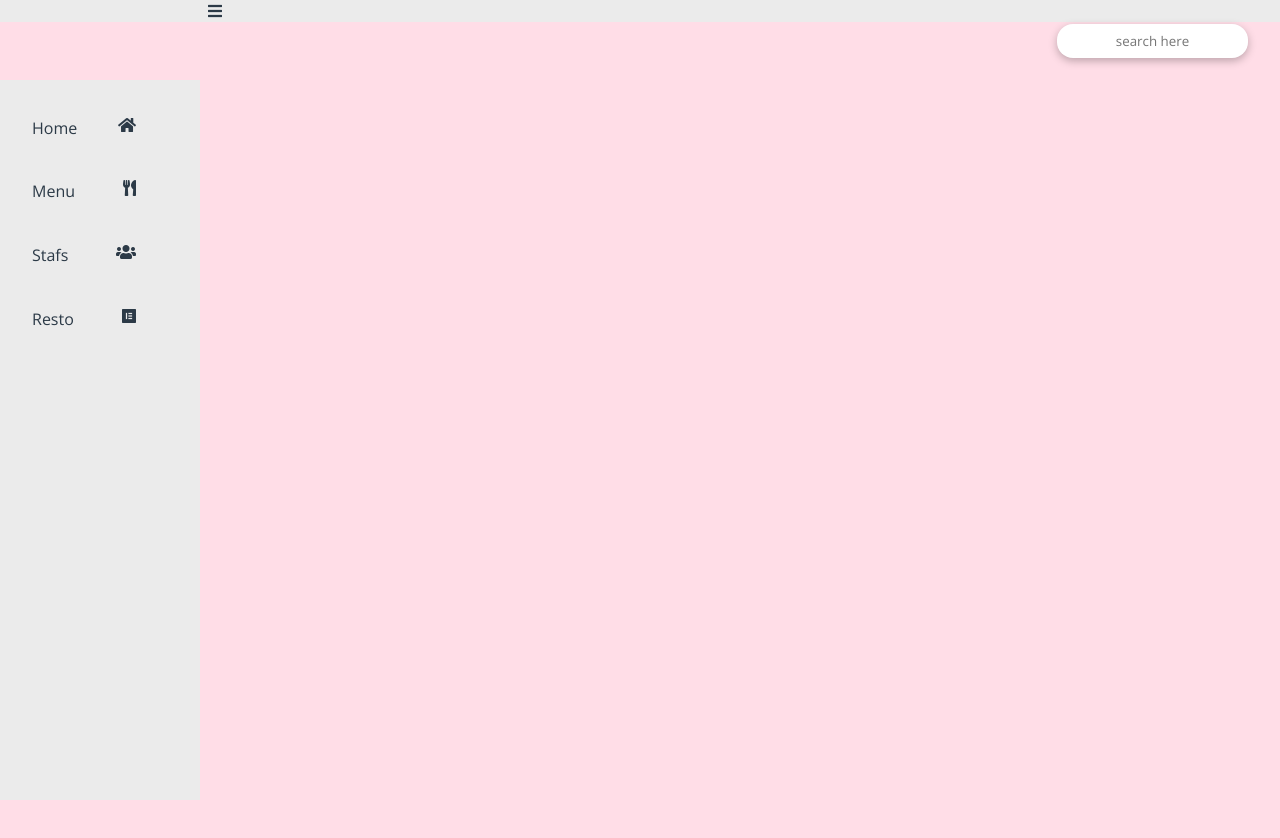
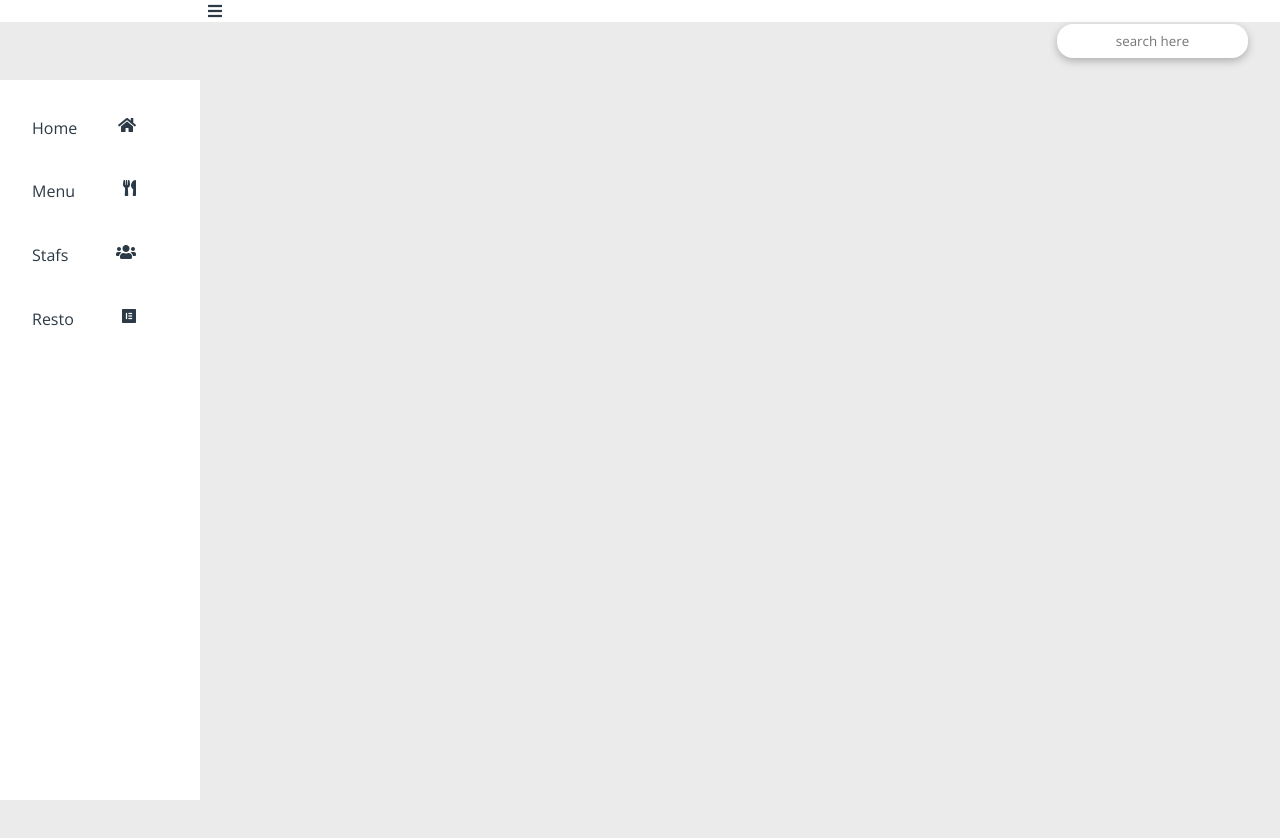
Before and after one commit to Joy-Ghosh/KhabarDabar, a plain HTML site: page adminpages/index.html in a window 1280 px wide. Drawn offline with nearby package versions, Linux system fonts and the light colour scheme.

Commit message:
admin panel

```diff
--- a/adminpages/css/style.css
+++ b/adminpages/css/style.css
@@ -15,7 +15,7 @@
 }
 body {
   color: var(--main_color3);
-  background-color: #ffdde7;
+  background-color: #ebebeb;
 }
 body::-webkit-scrollbar {
   width: 0.2em;
@@ -37,7 +37,7 @@ body::-webkit-scrollbar-thumb {
   display: flex;
   align-items: center;
   /* justify-content: space-between; */
-  background-color: var(--custom_color1);
+  background-color: var(--main_color4);
 }
 .topnavbar .logo {
  padding-left: 1rem;
@@ -75,7 +75,7 @@ body::-webkit-scrollbar-thumb {
 /* sidebar */
 .sidenavbar {
   display: block;
-  background-color: var(--custom_color1);
+  background-color: var(--main_color4);
   width: 200px;
   min-height: calc(100vh - 5rem);
 }
```
